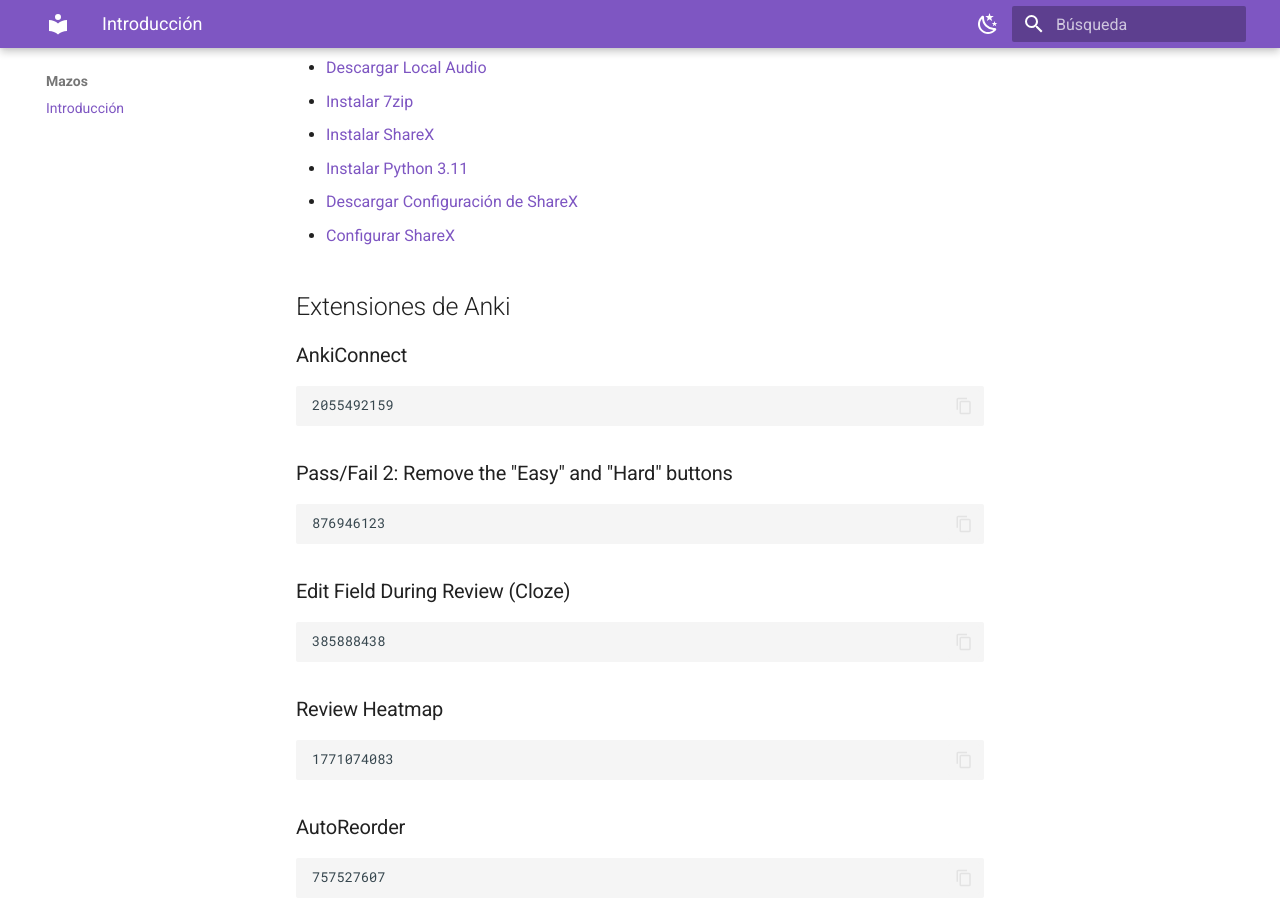
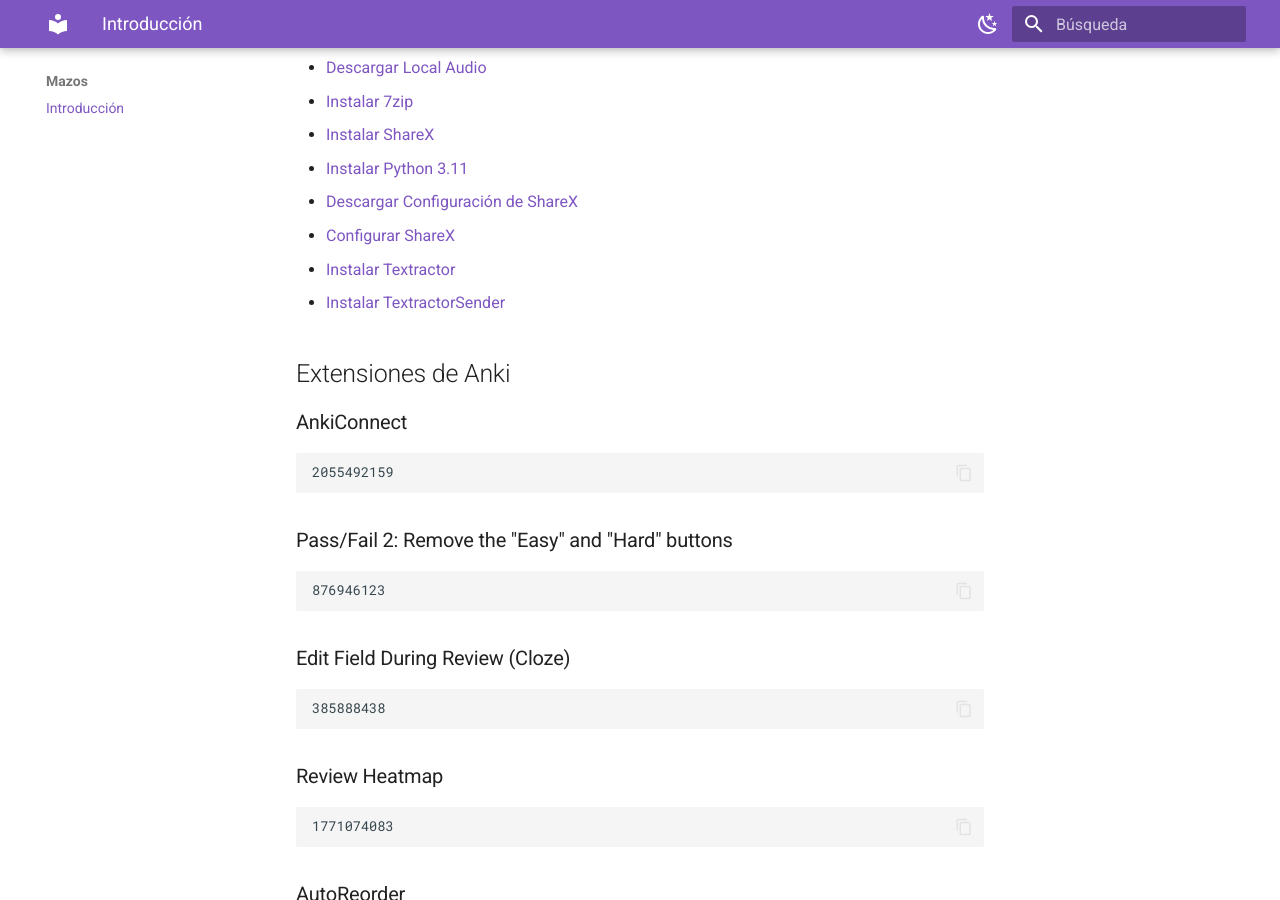
Before and after one commit to Pedrubik2000/Guia_de_Japones, an MkDocs documentation site: the page built from docs/guia-del-japones/index.md, in a window 1280 px wide and 900 px high, scrolled down 531 px. Built offline with MkDocs 1.6.1 and Material for MkDocs 9.7.7, drawn with Linux system fonts in a browser that asks for light colours.

Commit message:
Add Textractor and TextractorSender

```diff
--- a/docs/guia-del-japones/index.md
+++ b/docs/guia-del-japones/index.md
@@ -17,6 +17,8 @@
 - [Instalar Python 3.11](https://www.python.org/downloads/)
 - [Descargar Configuración de ShareX](https://drive.google.com/drive/folders/1H6ta2pgaFd8jZgaRzX5ypqrd-w7RKWDK)
 - [Configurar ShareX](https://arbyste.github.io/jp-mining-note-prerelease/scripts/#sharex-hotkeys-prerequisites)
+- [Instalar Textractor](https://github.com/Artikash/Textractor/releases/tag/v5.2.0)
+- [Instalar TextractorSender](https://github.com/KamWithK/TextractorSender/releases/tag/1.1-beta)
 ## Extensiones de Anki
 
 ### AnkiConnect
```
